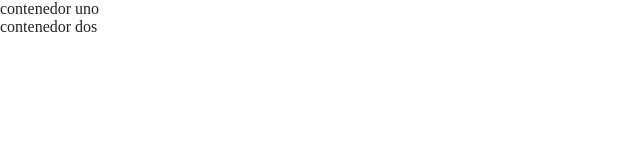
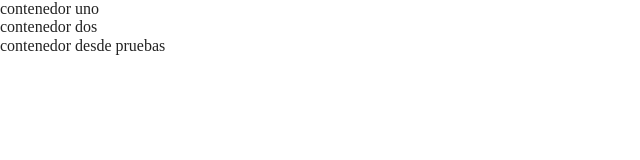
Before and after one commit to angel66672/alpha, a website built with Parcel: page index.html in a window 1280 px wide. Shown: the whole page, without its empty margins (0-640 px from the left). Built offline with nearby package versions, Linux system fonts and the light colour scheme.

Commit message:
Agregado contenedor desde pruebas

```diff
--- a/index.html
+++ b/index.html
@@ -28,6 +28,10 @@
   <div>contenedor uno</div>
   <div>contenedor dos</div>
 
+
+  <div>contenedor desde pruebas</div>
+
+
   <script src="js/vendor/modernizr-3.11.2.min.js"></script>
   <script src="js/plugins.js"></script>
   <script src="js/main.js"></script>
```
